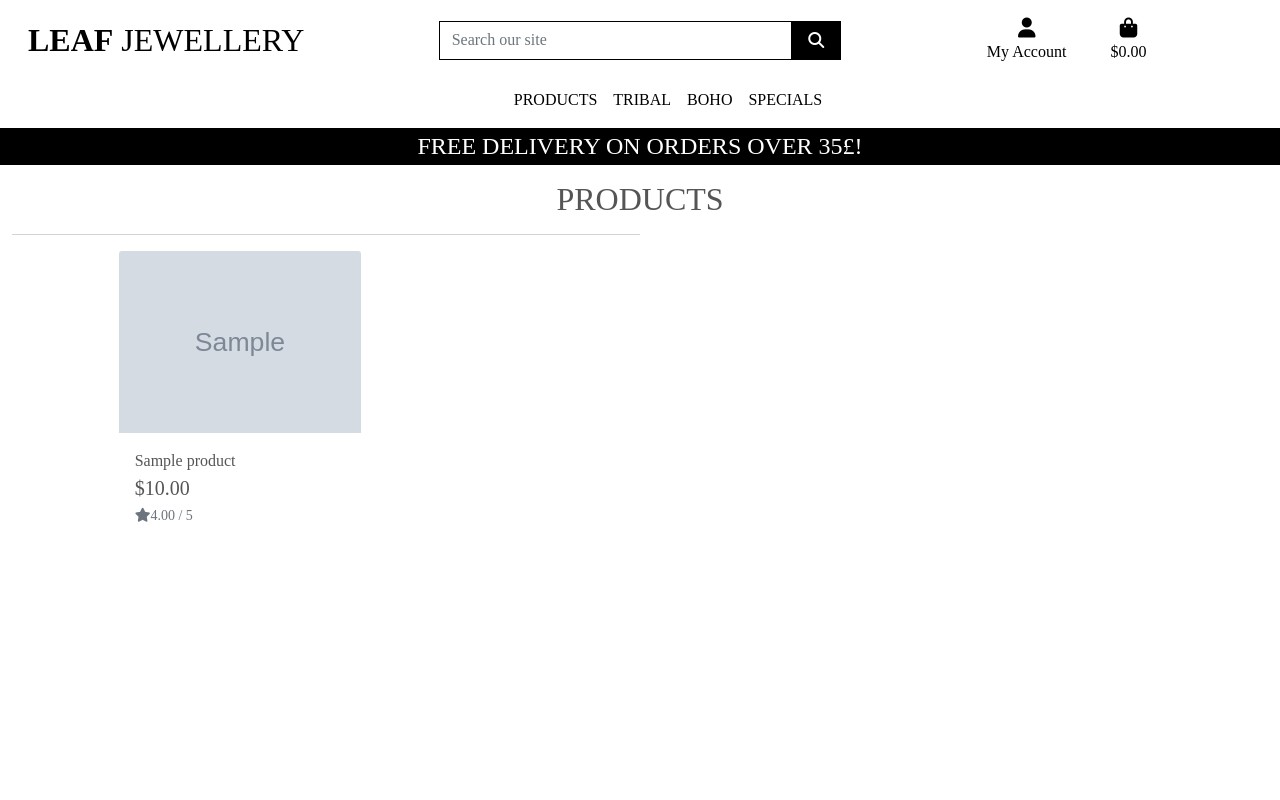
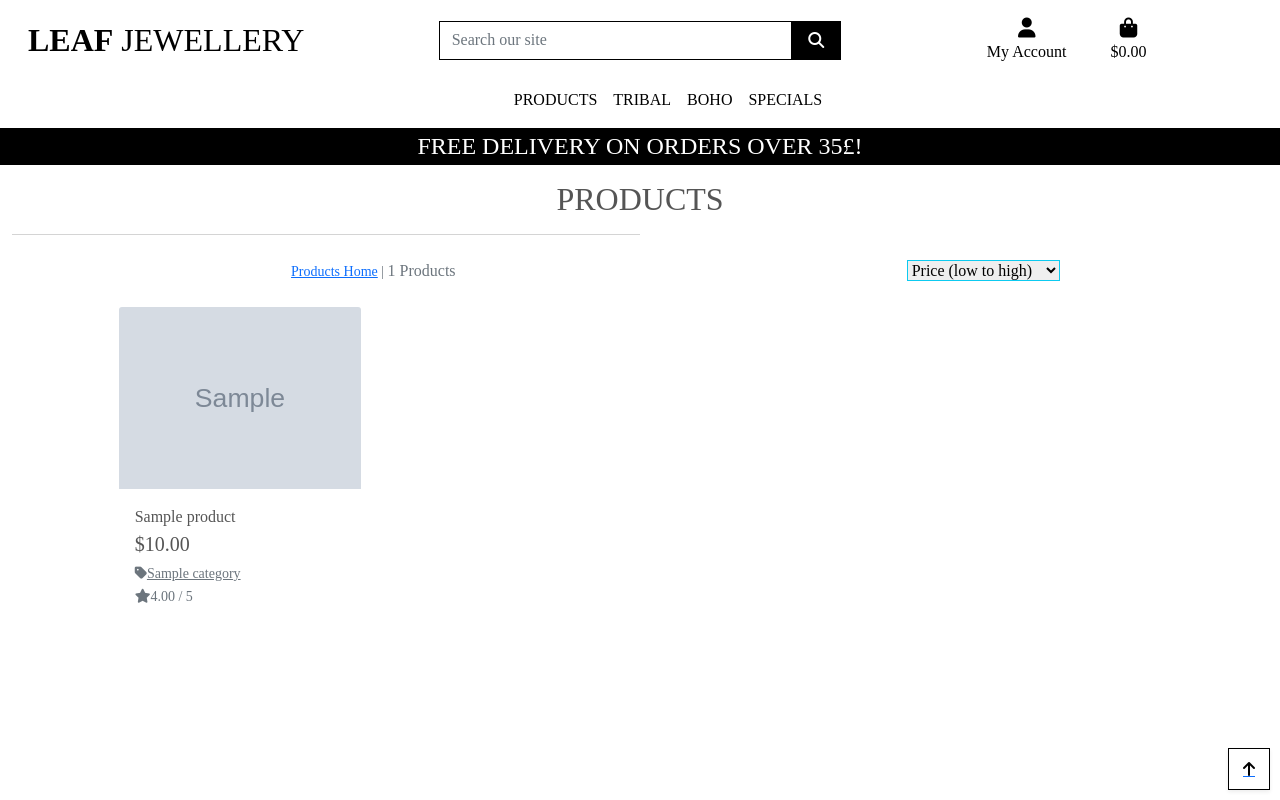
Before and after one commit to Code-Institute-Submissions/laurakubiliene-leafjewellery_AugResub, a Django app: a page that uses templates/includes/main-nav.html in a window 1280 px wide. Run offline with Django 3.2, Linux system fonts and the light colour scheme; tables that the repository leaves empty hold one stand-in row (values such as "Sample post"); grey boxes marked "Sample" are stand-in pictures; some libraries are stand-ins or nearby versions.

Commit message:
added product sorting functionality

```diff
--- a/products/templates/products/products.html
+++ b/products/templates/products/products.html
@@ -15,12 +15,41 @@
         <div class="row">
             <div class="col text-center mt-3">
                 <h2 class="logo-font">Products</h2>
+                {% for c in current_categories %}
+                    <a class="category-badge text-decoration-none" href="{% url 'products' %}?category={{ c.name }}">
+                        <span class="p-2 mt-2 badge badge-white text-black rounded-0 border border-dark">{{ c.friendly_name }}</span>
+                    </a>
+                {% endfor %}
                 <hr class="w-50 mb-1">
             </div>
         </div>
         <div class="row">
             <div class="product-container col-10 offset-1">
-                <div class="row mt-1 mb-2"></div>
+                <div class="row mt-1 mb-2">
+                    <div class="col-12 col-md-6 my-auto order-md-last d-flex justify-content-center justify-content-md-end">
+                        <div class="sort-select-wrapper w-50">
+                            <select id="sort-selector" class="custom-select custom-select-sm rounded-0 border border-{% if current_sorting != 'None_None' %}info{% else %}black{% endif %}">
+                                <option value="reset" {% if current_sorting == 'None_None' %}selected{% endif %}>Sort by...</option>
+                                <option value="price_asc" {% if current_sorting == 'price_asc' %}selected{% endif %}>Price (low to high)</option>
+                                <option value="price_desc" {% if current_sorting == 'price_desc' %}selected{% endif %}>Price (high to low)</option>
+                                <option value="rating_asc" {% if current_sorting == 'rating_asc' %}selected{% endif %}>Rating (low to high)</option>
+                                <option value="rating_desc" {% if current_sorting == 'rating_desc' %}selected{% endif %}>Rating (high to low)</option>
+                                <option value="name_asc" {% if current_sorting == 'name_asc' %}selected{% endif %}>Name (A-Z)</option>
+                                <option value="name_desc" {% if current_sorting == 'name_desc' %}selected{% endif %}>Name (Z-A)</option>
+                                <option value="category_asc" {% if current_sorting == 'category_asc' %}selected{% endif %}>Category (A-Z)</option>
+                                <option value="category_desc" {% if current_sorting == 'category_desc' %}selected{% endif %}>Category (Z-A)</option>
+                            </select>
+                        </div>
+                    </div>
+                    <div class="col-12 col-md-6 order-md-first">
+                        <p class="text-muted mt-3 text-center text-md-left">
+                            {% if search_term or current_categories or current_sorting != 'None_None' %}
+                                <span class="small"><a href="{% url 'products' %}">Products Home</a> | </span>
+                            {% endif %}
+                            {{ products|length }} Products{% if search_term %} found for <strong>"{{ search_term }}"</strong>{% endif %}
+                        </p>
+                    </div>
+                </div>
                 <div class="row">
                     {% for product in products %}
                         <div class="col-sm-6 col-md-6 col-lg-4 col-xl-3">
@@ -41,6 +70,13 @@
                                     <div class="row">
                                         <div class="col">
                                             <p class="lead mb-0 text-left font-weight-bold">${{ product.price }}</p>
+                                            {% if product.category %}
+                                            <p class="small mt-1 mb-0">
+                                                <a class="text-muted" href="{% url 'products' %}?category={{ product.category.name }}">
+                                                    <i class="fas fa-tag mr-1"></i>{{ product.category.friendly_name }}
+                                                </a>
+                                            </p>
+                                            {% endif %}
                                             {% if product.rating %}
                                                 <small class="text-muted"><i class="fas fa-star mr-1"></i>{{ product.rating }} / 5</small>
                                             {% else %}
@@ -76,4 +112,41 @@
             </div>
         </div>
     </div>
+    <div class="btt-button shadow-sm rounded-0 border border-black">
+        <a class="btt-link d-flex h-100">
+            <i class="fas fa-arrow-up text-black mx-auto my-auto"></i>
+        </a>
+    </div>
 {% endblock %}
+
+{% block postloadjs %}
+    {{ block.super }}
+    <script type="text/javascript">
+		$('.btt-link').click(function(e) {
+			window.scrollTo(0,0)
+		})
+	</script>
+
+    <script type="text/javascript">
+        $('#sort-selector').change(function() {
+            var selector = $(this);
+            var currentUrl = new URL(window.location);
+
+            var selectedVal = selector.val();
+            if(selectedVal != "reset"){
+                var sort = selectedVal.split("_")[0];
+                var direction = selectedVal.split("_")[1];
+
+                currentUrl.searchParams.set("sort", sort);
+                currentUrl.searchParams.set("direction", direction);
+
+                window.location.replace(currentUrl);
+            } else {
+                currentUrl.searchParams.delete("sort");
+                currentUrl.searchParams.delete("direction");
+
+                window.location.replace(currentUrl);
+            }
+        })
+    </script>
+{% endblock %}
--- a/products/views.py
+++ b/products/views.py
@@ -1,6 +1,8 @@
 from django.shortcuts import render, redirect, reverse, get_object_or_404
 from django.contrib import messages
 from django.db.models import Q
+from django.db.models.functions import Lower
+
 from .models import Product, Category
 
 # Create your views here.
@@ -12,8 +14,24 @@ def all_products(request):
     products = Product.objects.all()
     query = None
     categories = None
+    sort = None
+    direction = None
 
     if request.GET:
+        if 'sort' in request.GET:
+            sortkey = request.GET['sort']
+            sort = sortkey
+            if sortkey == 'name':
+                sortkey = 'lower_name'
+                products = products.annotate(lower_name=Lower('name'))
+            if sortkey == 'category':
+                sortkey = 'category__name'
+            if 'direction' in request.GET:
+                direction = request.GET['direction']
+                if direction == 'desc':
+                    sortkey = f'-{sortkey}'
+            products = products.order_by(sortkey)
+
         if 'category' in request.GET:
             categories = request.GET['category'].split(',')
             products = products.filter(category__name__in=categories)
@@ -28,10 +46,13 @@ def all_products(request):
             queries = Q(name__icontains=query) | Q(description__icontains=query)
             products = products.filter(queries)
 
+    current_sorting = f'{sort}_{direction}'
+
     context = {
         'products': products,
         'search_term': query,
         'current_categories': categories,
+        'current_sorting': current_sorting,
     }
 
     return render(request, 'products/products.html', context)
--- a/static/css/base.css
+++ b/static/css/base.css
@@ -71,6 +71,23 @@ body {
 	z-index: -1;
 }
 
+a.category-badge > span.badge:hover {
+    background: #212529 !important;
+    color: #fff !important;
+}
+
+.btt-button {
+    height: 42px;
+    width: 42px;
+    position: fixed;
+    bottom: 10px;
+    right: 10px;
+}
+
+.btt-link {
+    cursor: pointer;
+}
+
 /* --------------------------------- Media queries */
 
 /* Slightly larger container on xl screens */
--- a/templates/includes/main-nav.html
+++ b/templates/includes/main-nav.html
@@ -5,9 +5,9 @@
                 Products
             </a>
             <div class="dropdown-menu border-0" aria-labelledby="all-products-link">
-                <a href="" class="dropdown-item">By Price</a>
-                <a href="" class="dropdown-item ">By Rating</a>
-                <a href="" class="dropdown-item ">By Category</a>
+                <a href="{% url 'products' %}?sort=price&direction=asc" class="dropdown-item">By Price</a>
+                <a href="{% url 'products' %}?sort=rating&direction=desc" class="dropdown-item ">By Rating</a>
+                <a href="{% url 'products' %}?sort=category&direction=asc" class="dropdown-item ">By Category</a>
                 <a href="{% url 'products' %}" class="dropdown-item">All Products</a>
             </div>
         </li>
```
Also changed, not shown: products/templates/products/product_detail.html (+7 -0 lines).
